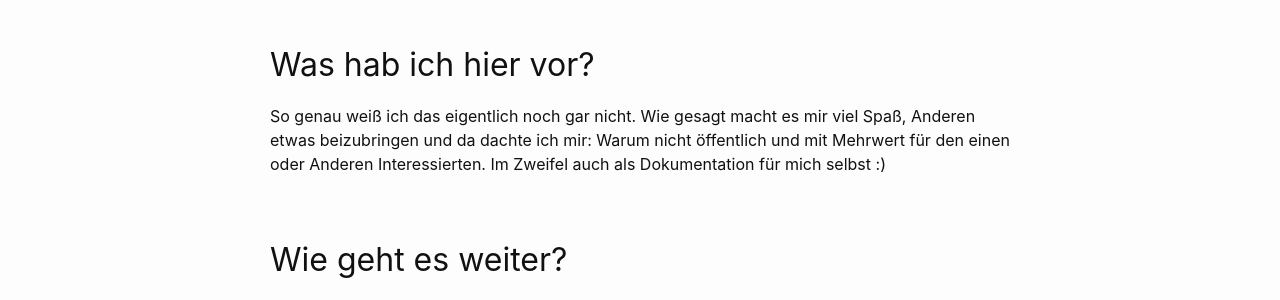
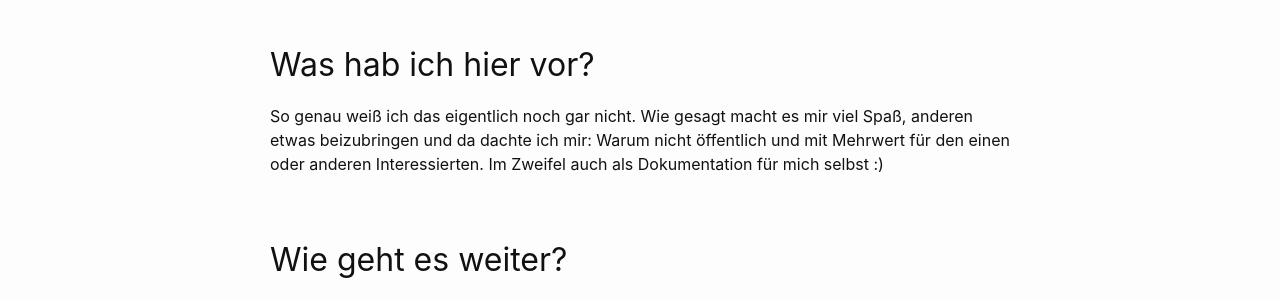
Before and after one commit to dermow/der-mow.de, a Jekyll site: the page built from _posts/2021-02-12-hello-world.markdown, in a window 1280 px wide. Shown: the part 630-930 px from the top of the page. Built offline with Jekyll 4.4.1, drawn with Linux system fonts in a browser that asks for light colours; comment, search, counter and statistics services are not loaded.

```diff
--- a/_posts/2021-02-12-hello-world.markdown
+++ b/_posts/2021-02-12-hello-world.markdown
@@ -18,7 +18,7 @@ als - ja gute Frage, als was eigentlich? Ich  nenne es mal "Cloud und Automation
 
 ## Was hab ich hier vor?
 
-So genau weiß ich das eigentlich noch gar nicht. Wie gesagt macht es mir viel Spaß, Anderen etwas beizubringen und da dachte ich mir: Warum nicht öffentlich und mit Mehrwert für den einen oder Anderen Interessierten. Im Zweifel auch als Dokumentation für mich selbst :)
+So genau weiß ich das eigentlich noch gar nicht. Wie gesagt macht es mir viel Spaß, anderen etwas beizubringen und da dachte ich mir: Warum nicht öffentlich und mit Mehrwert für den einen oder anderen Interessierten. Im Zweifel auch als Dokumentation für mich selbst :)
 
 ## Wie geht es weiter?
 
```
